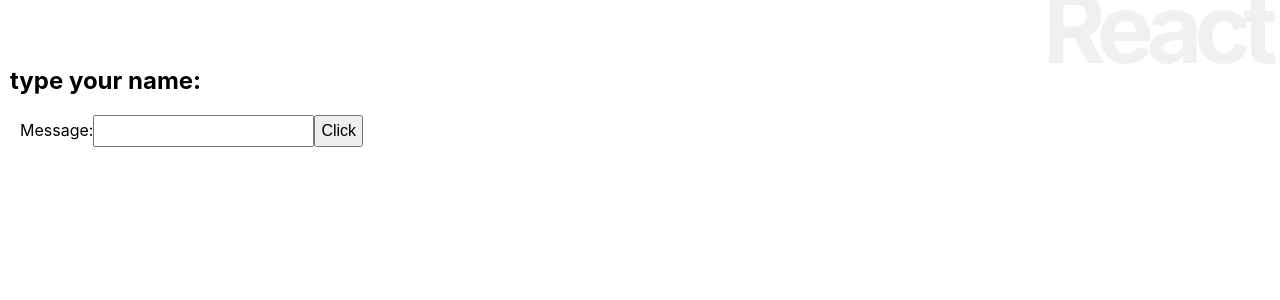
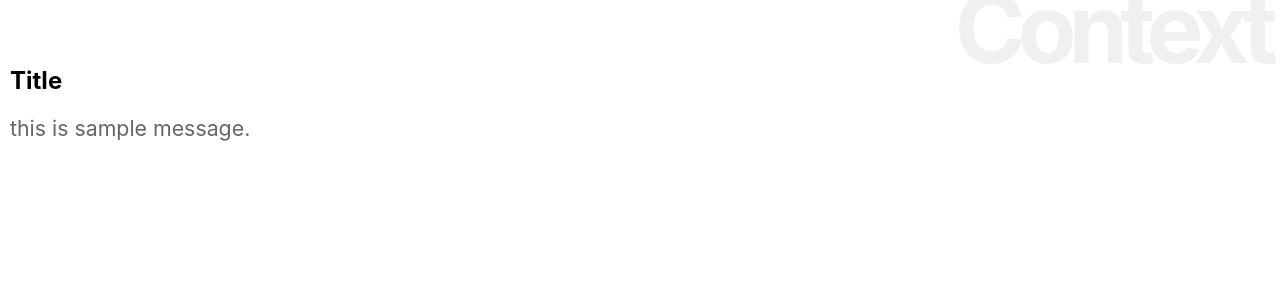
Before and after one commit to kaitosuganoo0807/react_app, a React (Create React App) app: page / in a window 1280 px wide. Shown: the top 300 px of the page. Built offline with nearby package versions, Linux system fonts and the light colour scheme; the HTML template or start-up script is replaced by a standard one.

Commit message:
コンテキスト（static contextType)

```diff
--- a/src/App.js
+++ b/src/App.js
@@ -2,52 +2,45 @@
 import './App.css';
 import Rect from './Rect';
 
+let data = { title: 'Title',
+  message: 'this is sample message.'};
+
+const SampleContext = React.createContext(data);
+
 class App extends Component {
-  input = '';
 
-  msgStyle = {
-    fontSize: "20pt",
-    color: "#900",
-    margin: "20px 0px",
-    padding: "5px",
+  render() {
+    return (
+      <div>
+        <h1>Context</h1>
+        <Title />
+        <Message />
+      </div>
+    );
   }
-  inputStyle = {
-    fontSize: "12pt",
-    padding: "5px"
+}
+
+class Title extends Component {
+  static contextType = SampleContext;
+
+  render() {
+    return (
+      <div>
+        <h2>{this.context.title}</h2>
+      </div>
+    );
   }
+}
 
-  constructor(props) {
-    super(props);
-    this.state = {
-      message: 'type your name:'
-    };
-    this.doChange = this.doChange.bind(this);
-    this.doSubmit = this.doSubmit.bind(this);
-  }
+class Message extends Component {
+  static contextType = SampleContext;
 
-  doChange(event) {
-    this.input = event.target.value;
-  }
-
-  doSubmit(event) {
-    this.setState({
-      message: 'Hello,' + this.input + '!!'
-    });
-    event.preventDefault();
-  }
   render() {
-    return <div>
-      <h1>React</h1>
-      <h2>{this.state.message}</h2>
-      <form onSubmit={this.doSubmit}>
-        <label>
-          <span style={this.inputStyle}></span>Message:
-          <input type="text" style={this.inputStyle}
-              onChange={this.doChange} />
-        </label>
-        <input type="submit" style={this.inputStyle} value="Click" />
-      </form>
-    </div>
+    return(
+      <div>
+        <p>{this.context.message}</p>
+      </div>
+    );
   }
 }
 
```
Also changed, not shown: src/App.css (line endings or trailing spaces).
